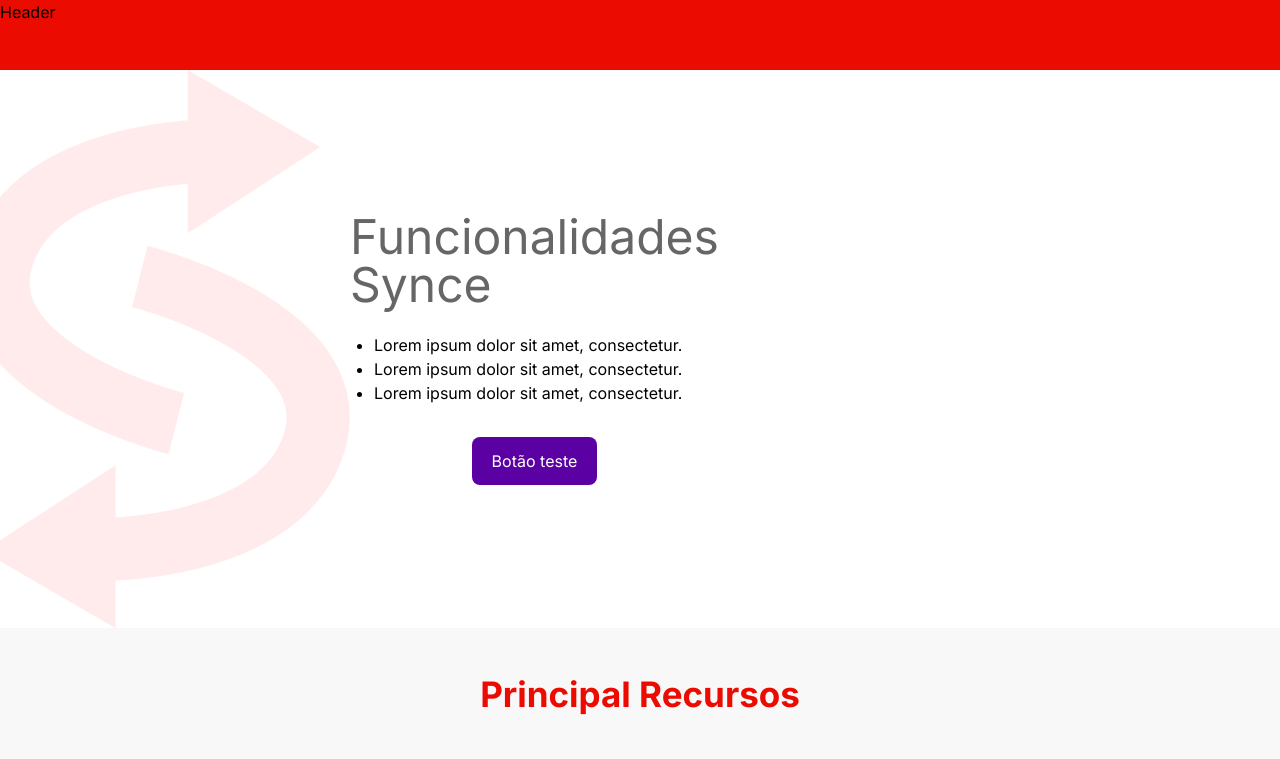
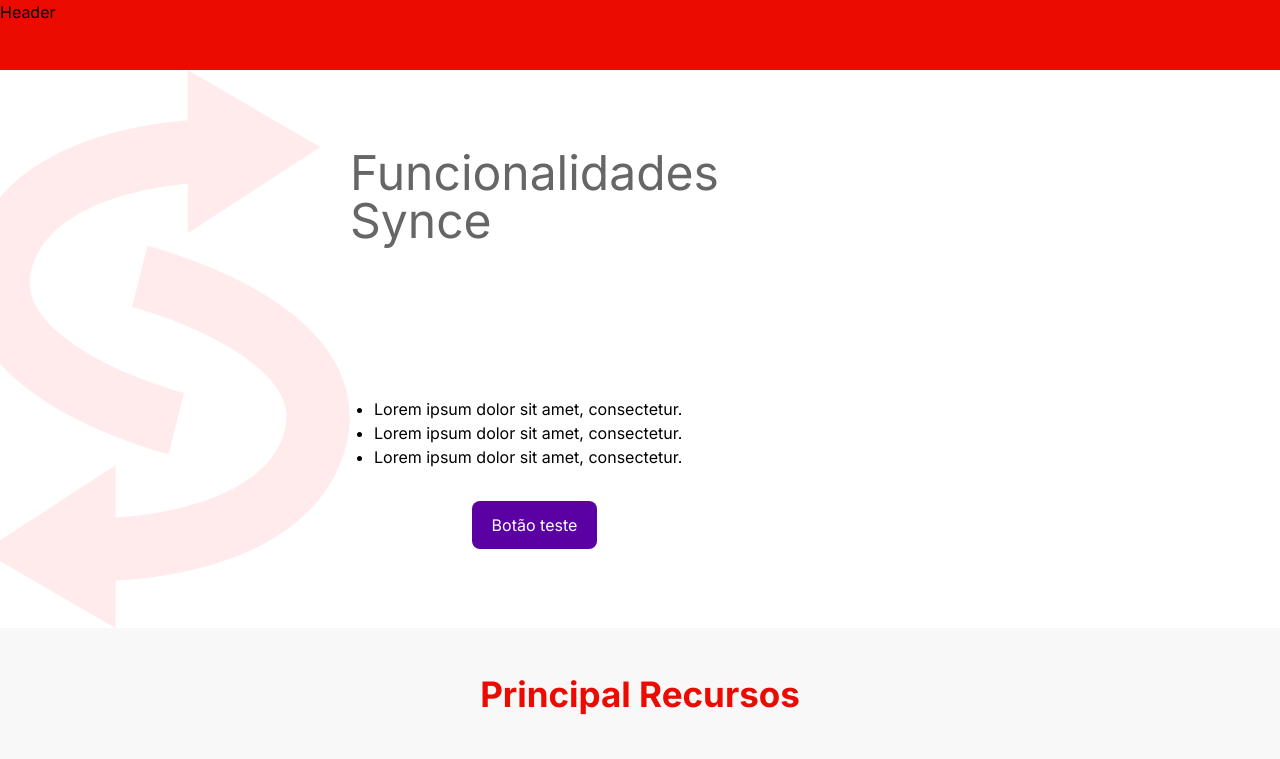
Before and after one commit to IEST-Tecnologia/synce-frontend, a Next.js app: page /funcionalidades in a window 1280 px wide. Shown: the top 759 px of the page. Built offline with nearby package versions, Linux system fonts and the light colour scheme.

Commit message:
adding new animations

```diff
--- a/package.json
+++ b/package.json
@@ -13,10 +13,12 @@
     "@types/react": "18.2.14",
     "@types/react-dom": "18.2.6",
     "autoprefixer": "10.4.14",
+    "framer-motion": "^10.13.1",
     "next": "13.4.9",
     "postcss": "8.4.25",
     "react": "18.2.0",
     "react-dom": "18.2.0",
+    "react-type-animation": "^3.1.0",
     "swiper": "^10.0.4",
     "tailwindcss": "3.3.2"
   },
--- a/src/app/funcionalidades/page.tsx
+++ b/src/app/funcionalidades/page.tsx
@@ -2,8 +2,12 @@ import Image from 'next/image'
 import LogoSynce from '../../../public/images/logo_synce_simbolo.png'
 import BannerLogistica from '../../../public/images/banner-logistica.png'
 import BlockImageContent from '@/pages/blockImageContent'
+import ListAnimated from '@/components/ListAnimated'
+import { motion } from 'framer-motion'
 
 export default function Integracoes() {
+  const list = { hidden: { opacity: 0 } }
+  const item = { hidden: { x: -10, opacity: 0 } }
   return (
     <>
       <main>
@@ -15,6 +19,7 @@ export default function Integracoes() {
             <h1 className='text-[#666] font-normal text-5xl'>
               Funcionalidades <br /> Synce
             </h1>
+            <ListAnimated />
             <ul className='list-disc mt-6'>
               <li className='ml-6'>Lorem ipsum dolor sit amet, consectetur.</li>
               <li className='ml-6'>Lorem ipsum dolor sit amet, consectetur.</li>
--- a/src/app/integracoes/page.tsx
+++ b/src/app/integracoes/page.tsx
@@ -7,6 +7,8 @@ import ImagemConteudoIntegracoes from '../../../public/images/banner_integraçoe
 import LogoSynce from '../../../public/images/logo_synce.png'
 import BannerLogistica from '../../../public/images/banner-logistica.png'
 import BlockImageContent from '@/pages/blockImageContent'
+import ListAnimated from '@/components/ListAnimated'
+import TitleAnimated from '@/components/TitleAnimated'
 
 export default function Integracoes() {
   return (
@@ -14,14 +16,14 @@ export default function Integracoes() {
       <main>
         <div className="relative w-full h-auto flex flex-col items-end bg-[url('/images/banner-integracoes.png')] bg-no-repeat bg-cover  bg-right lg:bg-top  py-16 px-4 lg:px-14">
           <div>
-            <h1 className='text-white text-[45px] font-medium leading-10 mb-6'>
+            {/* <h1 className='text-white text-[45px] font-medium leading-10 mb-6'>
               Integrações de <br /> soluções
-            </h1>
-            <ul className='ml-4 list-disc text-white mb-14'>
-              <li>Lorem ipsum dolor sit amet, consectetur.</li>
-              <li>Lorem ipsum dolor sit amet, consectetur.</li>
-              <li>Lorem ipsum dolor sit amet, consectetur.</li>
-            </ul>
+            </h1> */}
+            <TitleAnimated
+              text='Integrações de soluções'
+              className='text-white w-[350px] text-[45px] font-medium leading-10 mb-6'
+            />
+            <ListAnimated />
             <Link
               className='rounded-lg py-3 px-5 text-white bg-synce-secondary hover:bg-synce-secondary-dark'
               href='/'
--- /dev/null
+++ b/src/components/ListAnimated.tsx
@@ -0,0 +1,37 @@
+'use client'
+import { motion } from 'framer-motion'
+
+const ListAnimated = () => {
+  return (
+    <motion.ul
+      initial={{ opacity: 0, x: -20 }}
+      transition={{ duration: 0.5 }}
+      animate={{ opacity: 1, x: 0 }}
+      className='ml-4 list-disc text-white mb-14'
+    >
+      <motion.li
+        initial={{ opacity: 0, x: -50 }}
+        transition={{ duration: 0.5 }}
+        animate={{ opacity: 1, x: 0 }}
+      >
+        Lorem ipsum dolor sit amet, consectetur.
+      </motion.li>
+      <motion.li
+        initial={{ opacity: 0, x: -50 }}
+        transition={{ duration: 0.8 }}
+        animate={{ opacity: 1, x: 0 }}
+      >
+        Lorem ipsum dolor sit amet, consectetur.
+      </motion.li>
+      <motion.li
+        initial={{ opacity: 0, x: -50 }}
+        transition={{ duration: 1 }}
+        animate={{ opacity: 1, x: 0 }}
+      >
+        Lorem ipsum dolor sit amet, consectetur.
+      </motion.li>
+    </motion.ul>
+  )
+}
+
+export default ListAnimated
--- /dev/null
+++ b/src/components/TitleAnimated.tsx
@@ -0,0 +1,27 @@
+'use client'
+import React, { ReactComponentElement } from 'react'
+import { motion } from 'framer-motion'
+import { TypeAnimation } from 'react-type-animation'
+
+interface Props {
+  text: string
+  className: string
+}
+
+const TitleAnimated = ({ text, className }: Props) => {
+  return (
+    <>
+      {text && (
+        <TypeAnimation
+          className={className}
+          sequence={[text]}
+          wrapper='h1'
+          speed={10}
+          repeat={0}
+        />
+      )}
+    </>
+  )
+}
+
+export default TitleAnimated
```
Also changed, not shown: 1 other file (tests, documents, lock files or other folders).
